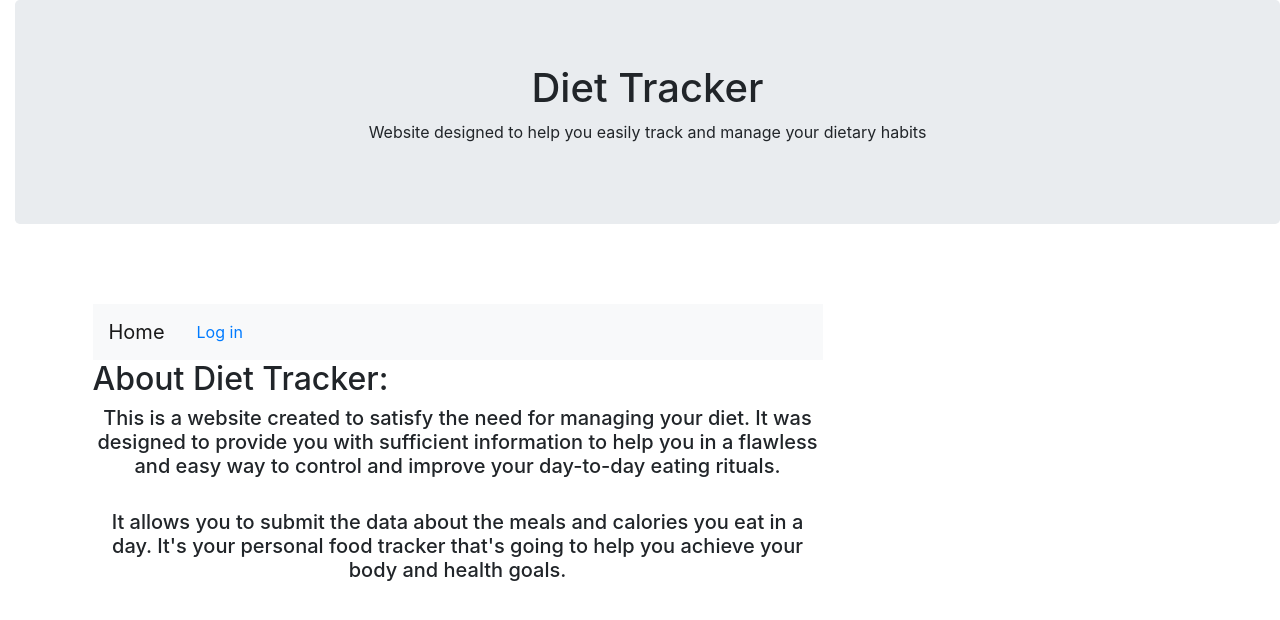
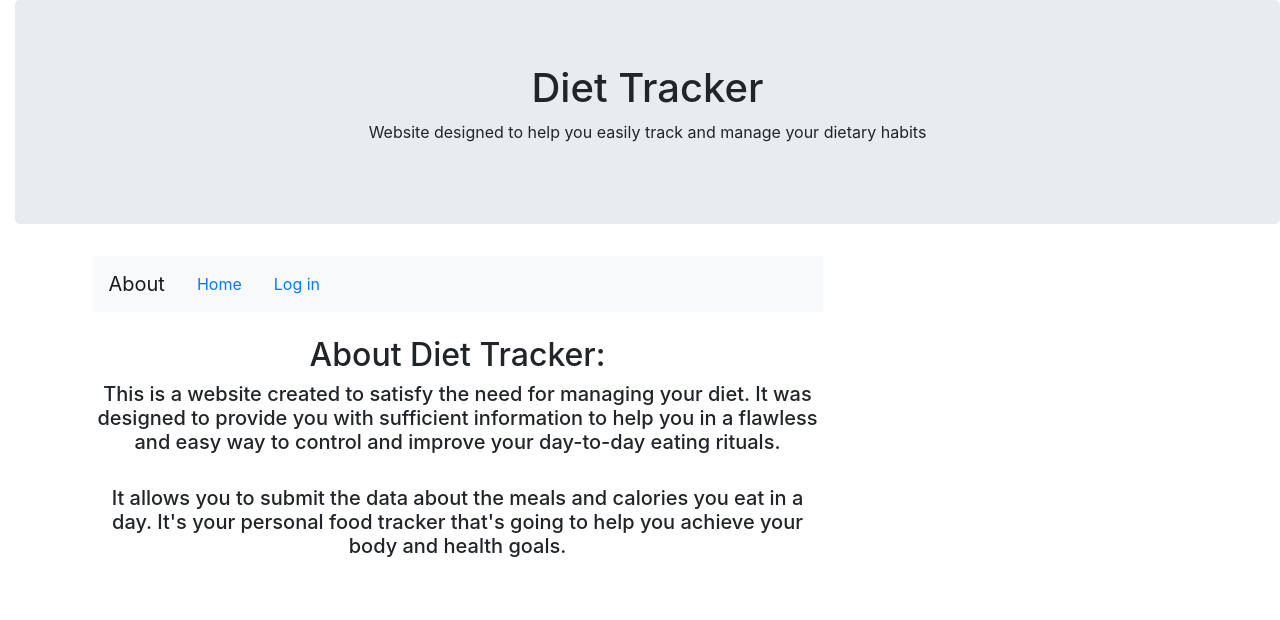
Before and after one commit to inamiotko/diet_tracker, a Django app: page /about/ in a window 1280 px wide. Shown: the top 620 px of the page. Run offline with Django 3.2, Linux system fonts and the light colour scheme; some libraries are stand-ins or nearby versions.

Commit message:
fixed logging out system + improved website navigation

```diff
--- a/diet_tracker/static/diet_tracker/styles.css
+++ b/diet_tracker/static/diet_tracker/styles.css
@@ -2,7 +2,14 @@
 body {
     padding-left: 15px;
 }
-h5 {
+.about{
     text-align:center;
-
 }
+.error{
+    color: red;
+    font-size: medium;
+}
+.warning{
+    color: orange;
+    font-size: medium;
+}
--- a/diet_tracker/templates/diet_tracker/about.html
+++ b/diet_tracker/templates/diet_tracker/about.html
@@ -1,9 +1,9 @@
 {% extends 'diet_tracker/base.html' %}
 {% block content %}
-<br>
-<br>
+
 <nav class="navbar navbar-expand-lg navbar-light bg-light">
-    <a class="navbar-brand" href="/">Home</a>
+    <a class="navbar-brand" href="#" >About</a>
+    <a class= "nav-link"  href="/">Home</a>
     {% if user.is_anonymous %}
     <a class= "nav-link"  href="/accounts/login/">Log in</a>
     {% else %}
@@ -11,13 +11,15 @@
     <a class= "nav-link" href="/accounts/logout/">Log out</a>
     {% endif%}
 </nav>
-  <h2>About Diet Tracker:</h2>
-  <h5>This is a website created to satisfy the need for managing your diet.
+<br>
+
+  <h2 class="about">About Diet Tracker:</h2>
+  <h5 class="about">This is a website created to satisfy the need for managing your diet.
       It was designed to provide you with sufficient information to help you
       in a flawless and easy way to control and improve your day-to-day eating
       rituals.
   </h5><br>
-  <h5> It allows you to submit the data about the meals and calories you eat in a day.
+  <h5 class="about"> It allows you to submit the data about the meals and calories you eat in a day.
       It's your personal food tracker that's going to help you achieve your
       body and health goals.
   </h5>
--- a/diet_tracker/urls.py
+++ b/diet_tracker/urls.py
@@ -1,9 +1,12 @@
 from django.urls import path, include
+from django.views.generic import TemplateView
 from . import views
+from django.contrib.auth.views import LogoutView
 
 urlpatterns = [
     path('', views.meals_list, name='meals_list'),
     path('meal/new/', views.new_meal, name='new_meal'),
-     path('about/', views.about, name='about'),
+    path('logout/', views.logout,  name='logout'),
+    path('about/', views.about,  name='about')
 
 ]
--- a/diet_tracker/views.py
+++ b/diet_tracker/views.py
@@ -3,6 +3,7 @@ from django.utils import timezone
 from .models import Meal
 from .forms import UpdateMeal
 from django.shortcuts import redirect
+from django.contrib import auth
 
 # Create your views here.
 def meals_list(request):
@@ -25,4 +26,8 @@ def new_meal(request):
         return render(request, 'diet_tracker/meal_edit.html', {'form': form})
 
 def about(request):
-     return render(request,'diet_tracker/about.html', {})
+     return render(request,'diet_tracker/about.html', {'about':about})
+
+def logout(request):
+    auth.logout(request)
+    return render(request,'registration/logged_out.html')
--- a/mysite/settings.py
+++ b/mysite/settings.py
@@ -32,13 +32,13 @@ ALLOWED_HOSTS = []
 # Application definition
 
 INSTALLED_APPS = [
-    'django.contrib.admin',
     'django.contrib.auth',
     'django.contrib.contenttypes',
     'django.contrib.sessions',
     'django.contrib.messages',
     'django.contrib.staticfiles',
     'diet_tracker',
+    'django.contrib.admin',
 ]
 
 MIDDLEWARE = [
@@ -56,7 +56,7 @@ ROOT_URLCONF = 'mysite.urls'
 TEMPLATES = [
     {
         'BACKEND': 'django.template.backends.django.DjangoTemplates',
-        'DIRS': [],
+        'DIRS': [os.path.join(BASE_DIR, 'templates')],
         'APP_DIRS': True,
         'OPTIONS': {
             'context_processors': [
--- a/mysite/urls.py
+++ b/mysite/urls.py
@@ -15,6 +15,7 @@ Including another URLconf
 """
 from django.contrib import admin
 from django.urls import path, include
+from django.contrib.auth.views import LogoutView
 
 urlpatterns = [
     path('admin/', admin.site.urls),
```
Also changed, not shown: diet_tracker/templates/diet_tracker/meal_edit.html (+12 -1 lines), diet_tracker/templates/diet_tracker/meals_list.html (+4 -6 lines), diet_tracker/templates/registration/logged_out.html (added, +9 -0 lines), diet_tracker/templates/registration/login.html (+5 -5 lines).
